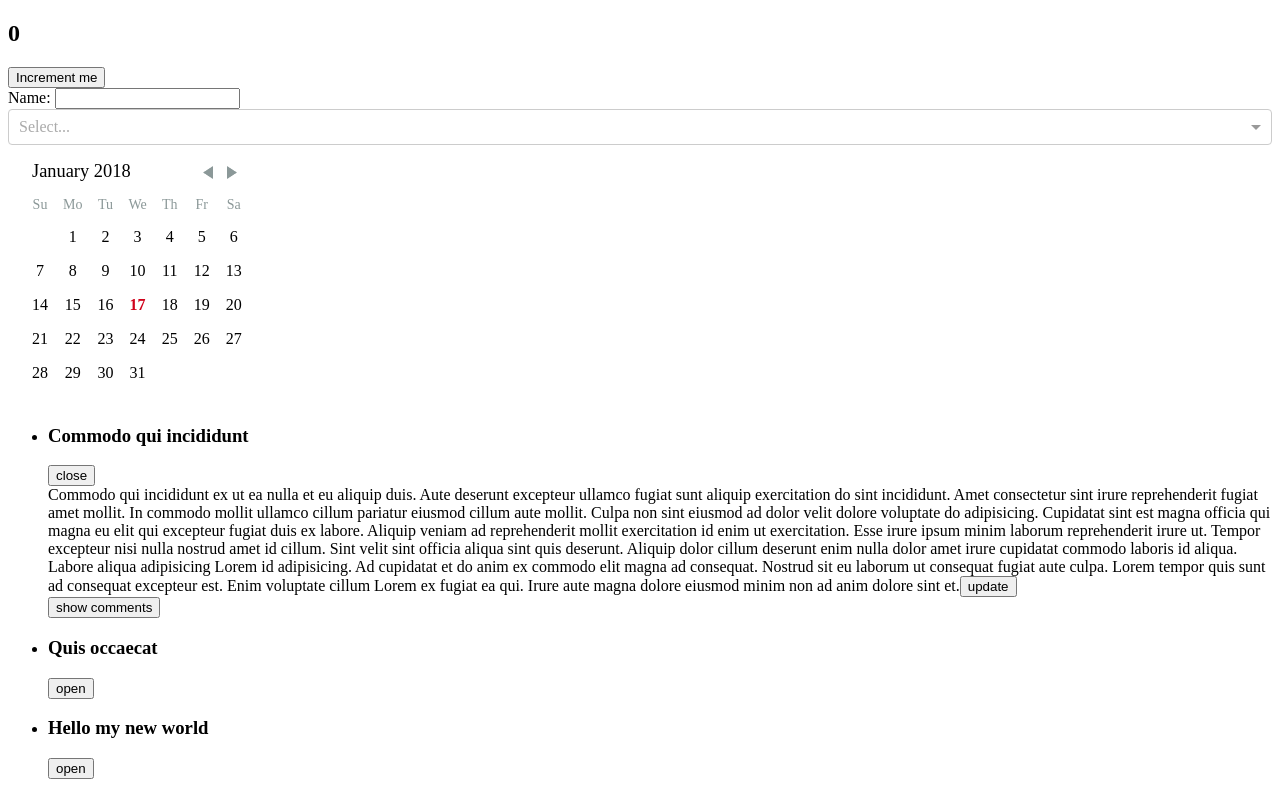
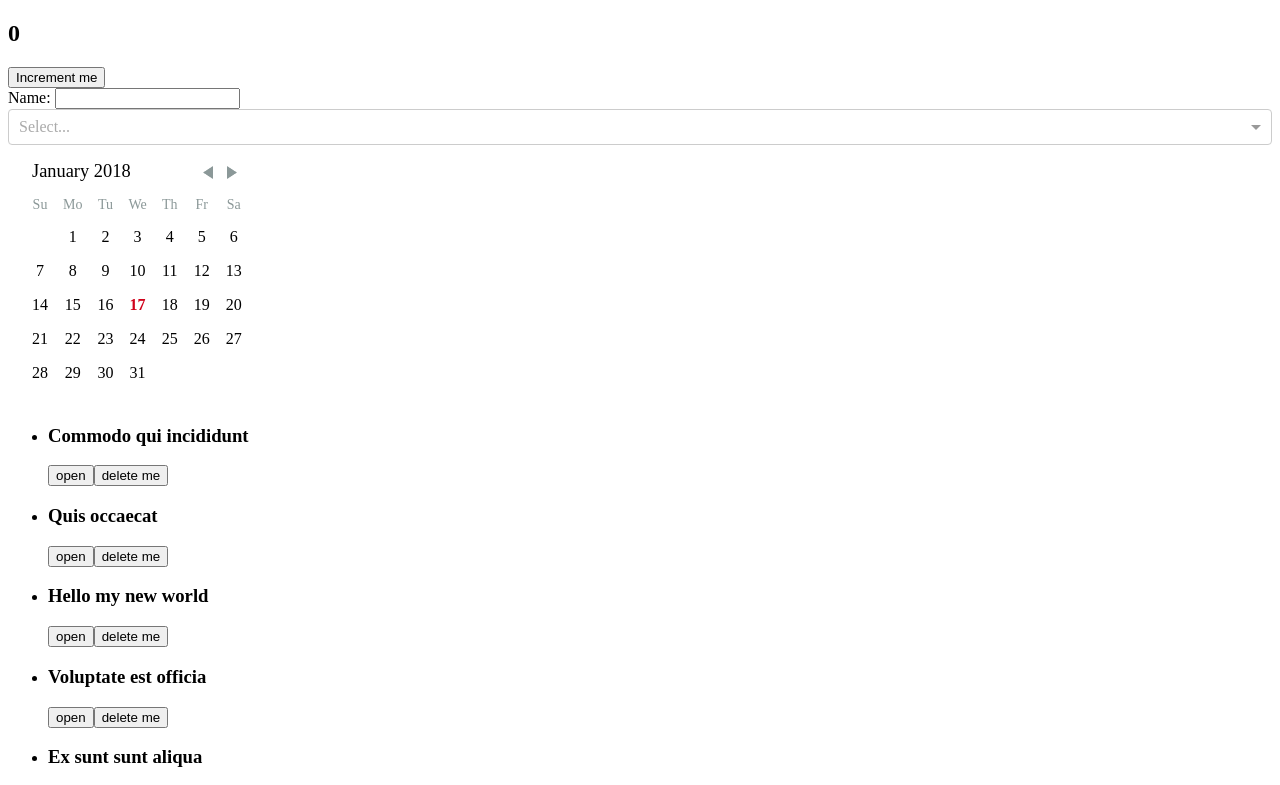
Before and after one commit to kaznacheyev/react_basic, a React app: page / in a window 1280 px wide. Shown: the top 785 px of the page. Built offline with nearby package versions, Linux system fonts and the light colour scheme.

Commit message:
added constants and delete article functionality

```diff
--- a/src/AC/index.js
+++ b/src/AC/index.js
@@ -1,5 +1,14 @@
+import {DELETE_ARTICLE, INCREMENT} from '../constants'
+
 export function increment() {
 	return {
-		type: 'INCREMENT'
+		type: INCREMENT
 	}
 }
+
+export function deleteArticle(id) {
+	return {
+		type: DELETE_ARTICLE,
+		payload: { id }
+	}
+}
--- a/src/components/App.js
+++ b/src/components/App.js
@@ -1,7 +1,6 @@
 import React, {Component} from 'react'
 import PropTypes from 'prop-types'
 import ArticleList from './ArticleList'
-import ArticlesChart from './ArticlesChart'
 import UserForm from './UserForm'
 import Filters from './Filters'
 import Counter from './Counter'
@@ -12,15 +11,12 @@
 	}
 
 	render() {
-		const {articles} = this.props
-
 		return (
 			<div>
 				<Counter />
 				<UserForm />
-				<Filters articles = {articles} />
-				<ArticleList articles = {articles} defaultOpenId = {articles[0].id} />
-				<ArticlesChart articles = {articles} />
+				<Filters articles = {[]} />
+				<ArticleList />
 			</div>
 		)
 	}
--- a/src/components/Article/index.js
+++ b/src/components/Article/index.js
@@ -1,8 +1,10 @@
 import React, {Component, PureComponent} from 'react'
 import {findDOMNode} from 'react-dom'
+import {connect} from 'react-redux'
 import PropTypes from 'prop-types'
 import CommentList from '../CommentList'
 import { CSSTransitionGroup } from 'react-transition-group'
+import {deleteArticle} from '../../AC'
 import './style.css'
 
 class Article extends PureComponent {
@@ -35,6 +37,7 @@
 				<button onClick = {toggleOpen}>
 					{isOpen ? 'close' : 'open'}
 				</button>
+				<button onClick = {this.handleDelete}>delete me</button>
 				<CSSTransitionGroup
 					transitionName="article"
 					transitionAppear
@@ -47,6 +50,12 @@
 				</CSSTransitionGroup>
 			</div>
 		)
+	}
+
+	handleDelete = () => {
+		const {deleteArticle, article} = this.props
+		deleteArticle(article.id)
+		console.log('---', 'deleting')
 	}
 
 	setContainerRef = ref => {
@@ -72,4 +81,4 @@
 	}
 }
 
-export default Article
+export default connect(null, { deleteArticle })(Article)
--- a/src/components/ArticleList.js
+++ b/src/components/ArticleList.js
@@ -2,9 +2,11 @@
 import PropTypes from 'prop-types'
 import Article from './Article'
 import accordion from '../decorators/accordion'
+import {connect} from 'react-redux'
 
 class ArticleList extends Component {
 	static propTypes = {
+		// from connect
 		articles: PropTypes.array,
 		// from accordion decorator
 		openItemId: PropTypes.string,
@@ -29,4 +31,6 @@
 	}
 }
 
-export default accordion(ArticleList)
+export default connect(state => ({
+	articles: state.articles
+}))(accordion(ArticleList))
--- a/src/components/Root.js
+++ b/src/components/Root.js
@@ -4,10 +4,10 @@
 import store from '../store'
 import {Provider} from 'react-redux'
 
-function Root(props) {
+function Root() {
 	return (
 		<Provider store = {store}>
-			<App {...props} />
+			<App />
 		</Provider>
 	)
 }
--- /dev/null
+++ b/src/constants.js
@@ -0,0 +1,3 @@
+export const DELETE_ARTICLE = 'DELETE_ARTICLE'
+
+export const INCREMENT = 'INCREMENT'
--- a/src/index.js
+++ b/src/index.js
@@ -1,6 +1,5 @@
 import React from 'react'
 import {render} from 'react-dom'
 import Root from './components/Root'
-import articles from './fixtures'
 
-render(<Root articles = {articles}/>, document.getElementById('container'))
+render(<Root />, document.getElementById('container'))
--- /dev/null
+++ b/src/reducer/articles.js
@@ -0,0 +1,12 @@
+import defaultArticles from '../fixtures'
+import {DELETE_ARTICLE} from '../constants'
+
+export default (articleState = defaultArticles, action) => {
+	const {type, payload} = action
+
+	switch (type) {
+		case DELETE_ARTICLE: return articleState.filter(article => article.id !== payload.id)
+	}
+
+	return articleState
+}
--- a/src/reducer/counter.js
+++ b/src/reducer/counter.js
@@ -1,7 +1,10 @@
+import {INCREMENT} from '../constants'
+
 export default (count = 0, action) => {
 	const {type} = action
+
 	switch (type) {
-		case 'INCREMENT': return count + 1
+		case INCREMENT: return count + 1
 	}
 	return count
 }
--- a/src/reducer/index.js
+++ b/src/reducer/index.js
@@ -1,6 +1,8 @@
 import {combineReducers} from 'redux'
 import counterReducer from './counter'
+import articles from './articles'
 
 export default combineReducers({
-	count: counterReducer
+	count: counterReducer,
+	articles
 })
```
